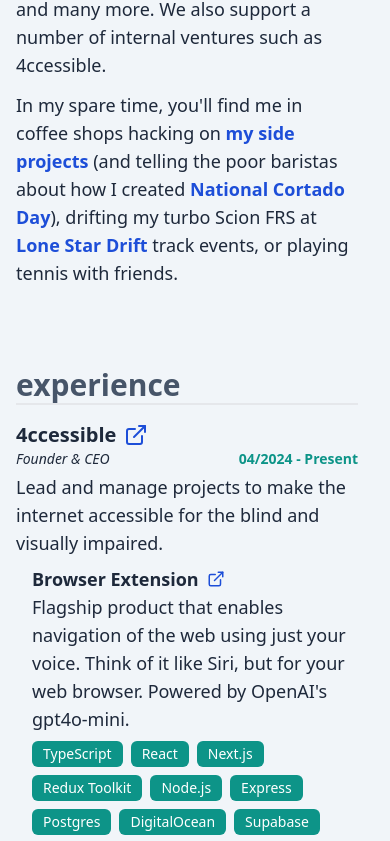
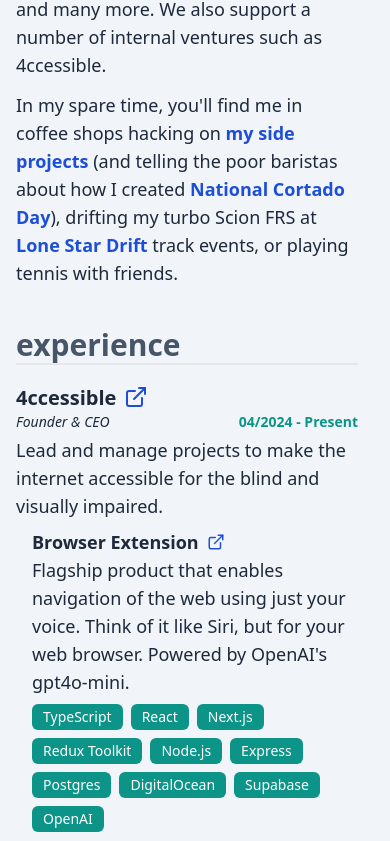
Before and after one commit to thechori/ryanteodoro.com-v2-frontend, a React (Vite) app: page / in a window 390 px wide. Shown: the part 1146-1987 px from the top of the page. Built offline with nearby package versions, Linux system fonts and the light colour scheme.

Commit message:
further improve responsive styling at awkward sm/md sizes

```diff
--- a/src/App.tsx
+++ b/src/App.tsx
@@ -18,7 +18,7 @@ function App() {
       <Sidebar />
 
       <div className="flex-1 w-full pr-4">
-        <section id="about" className="mb-20">
+        <section id="about" className="mb-10 sm:mb-12 md:mb-20">
           <h2 className="text-3xl font-bold mb-3 pb-1 border-b-2">about</h2>
           <p className="mb-3">
             I'm a software engineer and entrepreneur with a passion for solving
@@ -73,7 +73,7 @@ function App() {
           </p>
         </section>
 
-        <section id="experience" className="mb-20">
+        <section id="experience" className="mb-10 sm:mb-12 md:mb-20">
           <h2 className="text-3xl font-bold mb-4 3b-1 border-b-2">
             experience
           </h2>
@@ -85,13 +85,17 @@ function App() {
             )
             .map((experience, index) => (
               <div key={index} className="mb-10">
-                <div className="flex items-center">
-                  <div className="font-bold text-xl mr-2">
+                <div className="inline-block items-center">
+                  <span className="font-bold text-xl mr-2">
                     {experience.company}
-                  </div>
+                  </span>
 
                   {experience.url && (
-                    <a href={experience.url} target="_blank">
+                    <a
+                      className="inline-block relative top-1"
+                      href={experience.url}
+                      target="_blank"
+                    >
                       <ExternalLink size={24} />
                     </a>
                   )}
@@ -154,15 +158,19 @@ function App() {
           )}
         </section>
 
-        <section id="projects" className="mb-20">
+        <section id="projects" className="mb-10 sm:mb-12 md:mb-20">
           <h2 className="text-3xl font-bold mb-3 pb-1 border-b-2">projects</h2>
           {projects.map((project, index) => (
             <div key={index} className="mb-6">
-              <div className="flex justify-between">
-                <div className="flex">
-                  <div className="font-semibold pr-1">{project.title}</div>
+              <div className="flex justify-between items-center mb-1">
+                <div className="flex items-center">
+                  <div className="font-semibold pr-2">{project.title}</div>
                   {project.url && (
-                    <a href={project.url} target="_blank">
+                    <a
+                      className="relative bottom-0.5"
+                      href={project.url}
+                      target="_blank"
+                    >
                       <ExternalLink />
                     </a>
                   )}
@@ -185,7 +193,7 @@ function App() {
           {/* <Button title="see all projects" className="my-2" variant="outline" /> */}
         </section>
 
-        <section id="experience" className="mb-20">
+        <section id="experience" className="mb-10 sm:mb-12 md:mb-20">
           <h2 className="text-3xl font-bold mb-4 3b-1 border-b-2">education</h2>
 
           <div className="mb-4">
--- a/src/components/sidebar/index.tsx
+++ b/src/components/sidebar/index.tsx
@@ -32,7 +32,7 @@ const Sidebar = () => {
   };
 
   return (
-    <div className="w-full sm:w-[350px] md:w-[400px]">
+    <div className="w-full sm:w-[325px] md:w-[350px] lg:w-[400px]">
       <div>
         <img
           width="200px"
@@ -40,7 +40,7 @@ const Sidebar = () => {
           alt="headshot of ryan teodoro with blue background"
           className="w:[50px] rounded-full py-4"
         />
-        <h1 className="text-5xl md:text-6xl bg-font mb-2 font-bold">
+        <h1 className="text-5xl lg:text-6xl bg-font mb-2 font-bold">
           ryan teodoro
         </h1>
         <div className="text-xl">founder, senior software engineer</div>
```
